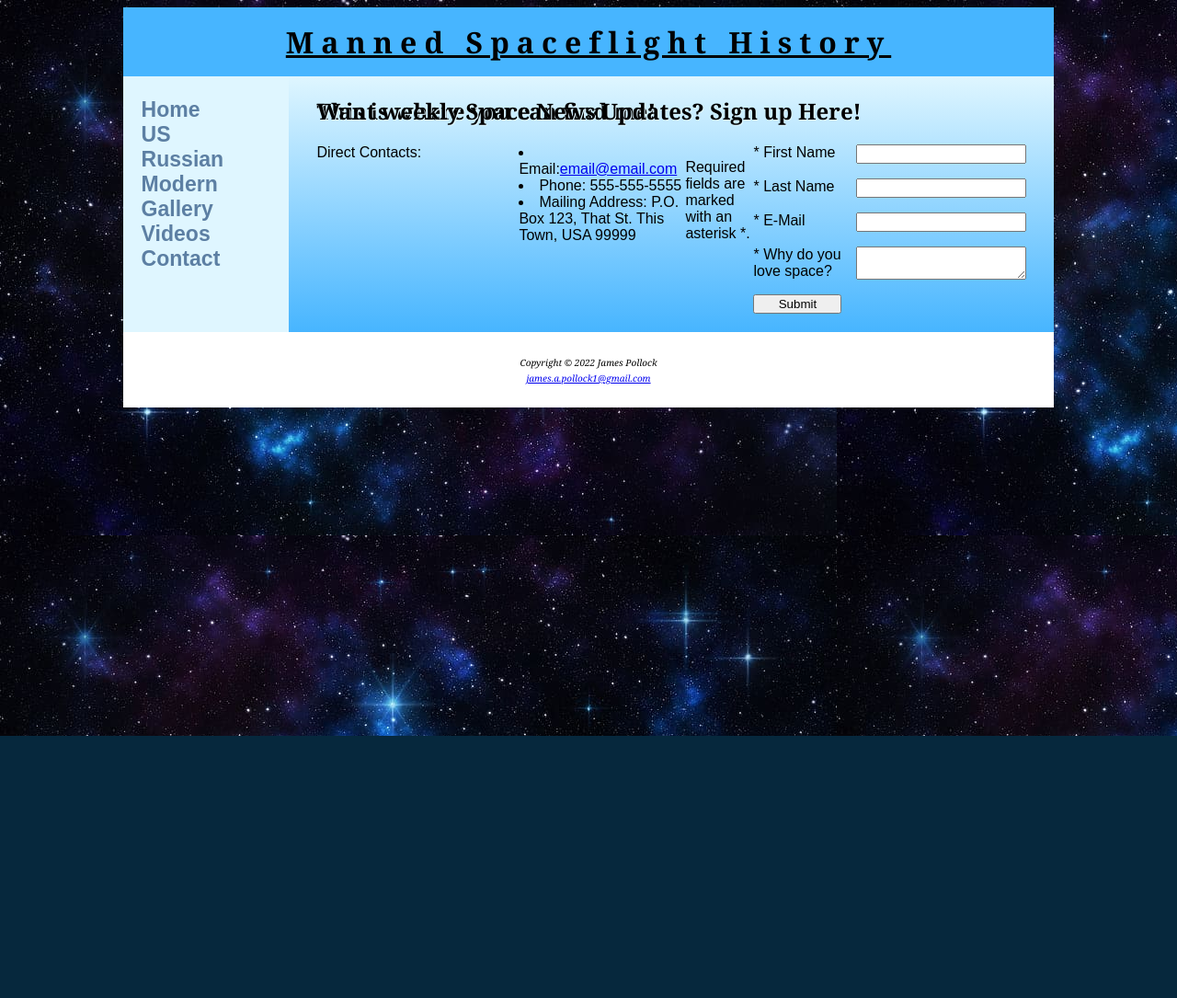
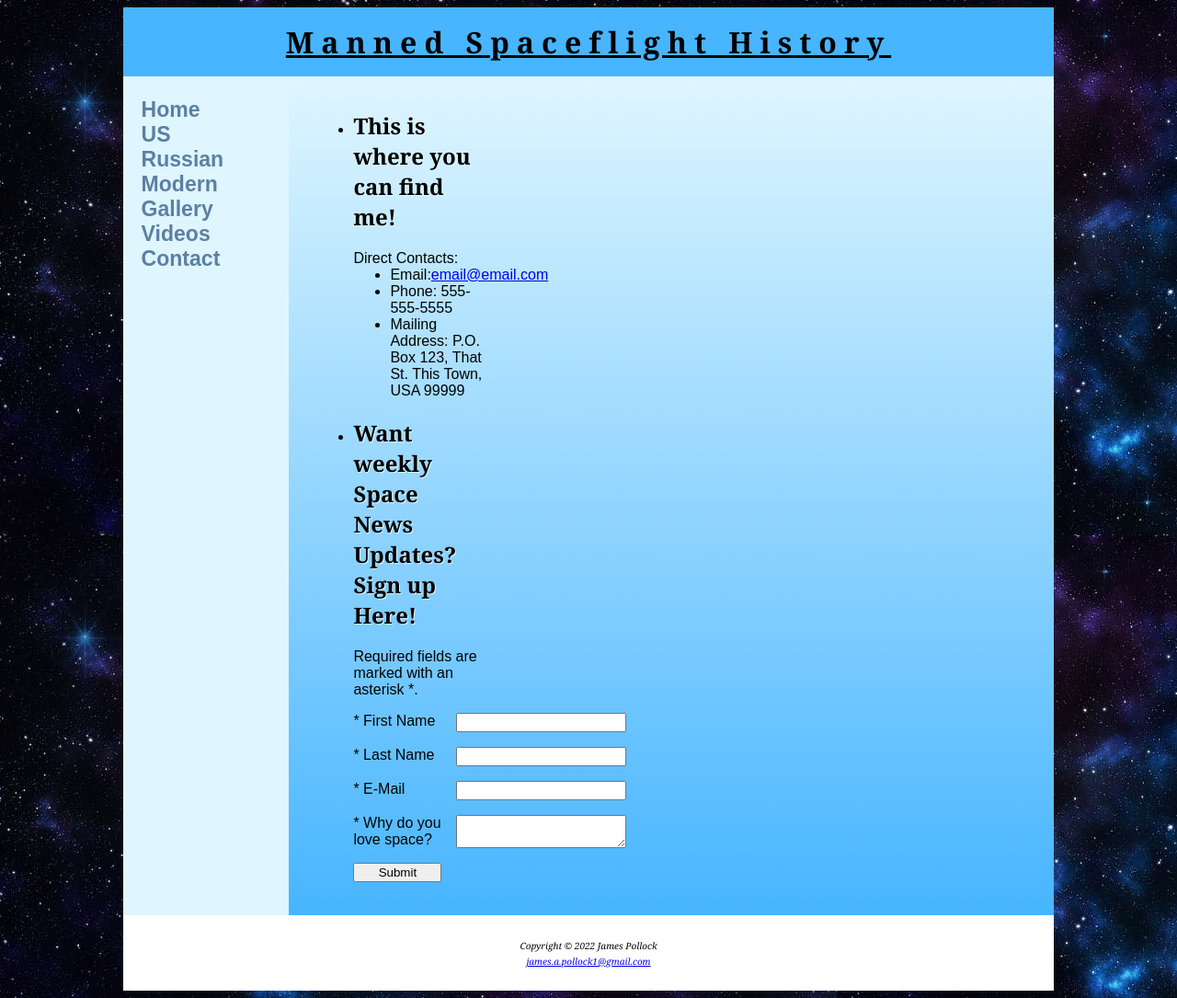
Before and after one commit to thorismighty/spacewebsite, a plain HTML site: page contact.html in a window 1280 px wide. Shown: the whole page at 92% size. Before the commit the page ends 800 px from the top, so only its background shows below. Drawn offline with Linux system fonts and the light colour scheme.

Commit message:
Add files via upload

```diff
--- a/contact.html
+++ b/contact.html
@@ -23,7 +23,8 @@
             </ul>
         </nav>
     <main>
-        <h2>This is where you can find me!</h2>
+        <ul>
+        <li><h2>This is where you can find me!</h2>
             <dt>Direct Contacts:</dt>
                 <dd>
                     <ut>
@@ -32,7 +33,8 @@
                         <li>Mailing Address: P.O. Box 123, That St. This Town, USA 99999 </li>
                     </ut>
                 </dd>
-        <h2>Want weekly Space News Updates? Sign up Here!</h2>
+        </li>
+        <li><h2>Want weekly Space News Updates? Sign up Here!</h2>
             <p>Required fields are marked with an asterisk *.</p>
             <form method="post" action="https://webdevbasics.net/scripts/pacific.php">
                 <label for="firstname">* First Name</label>
@@ -44,7 +46,8 @@
                 <label for="comment">* Why do you love space?</label>
                     <textarea name="comment" id="comment" cols="30" rows="2" required="required"></textarea>
                 <input type="submit" value="Submit">
-            </form>
+            </form></li>
+        </ul>
     </main>
     <footer><small><i>Copyright &copy; 2022 James Pollock<br><a href="mailto:james.a.pollock1@gmail.com">james.a.pollock1@gmail.com</a></i></small></footer>
 </div>
```
